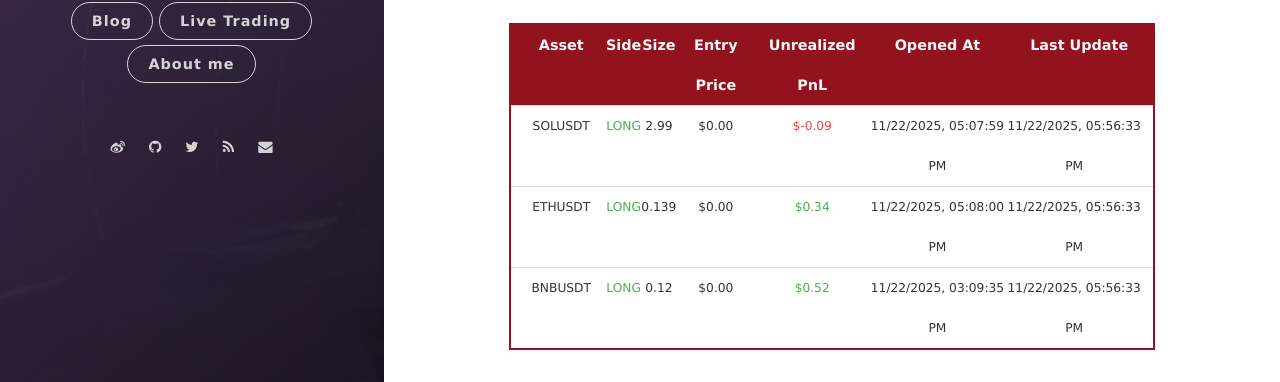
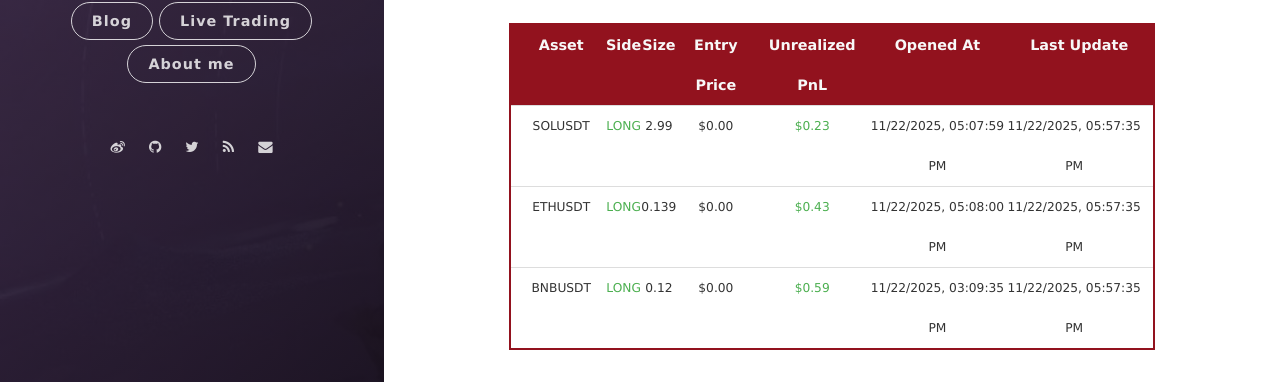
Before and after one commit to leeyegy/leeyegy.github.io, a Jekyll site: the page built from live-trading.html, in a window 1280 px wide and 1026 px high. Shown: the part 576-958 px from the top of the window. Built offline with Jekyll 4.4.1, drawn with Linux system fonts in a browser that asks for light colours; nearby versions of some CDN libraries.

Commit message:
AccountMonitor: refresh positions 2025-11-23T01:57:35+08:00

```diff
--- a/assets/data/binance/positions.json
+++ b/assets/data/binance/positions.json
@@ -4,26 +4,26 @@
     "side": "LONG",
     "size": 2.99,
     "entryPrice": 0.0,
-    "unrealizedPnl": -0.09499998,
+    "unrealizedPnl": 0.23476125,
     "openedAt": "2025-11-23T01:07:59+08:00",
-    "reportedAt": "2025-11-23T01:56:33+08:00"
+    "reportedAt": "2025-11-23T01:57:35+08:00"
   },
   {
     "symbol": "ETHUSDT",
     "side": "LONG",
     "size": 0.139,
     "entryPrice": 0.0,
-    "unrealizedPnl": 0.33559614,
+    "unrealizedPnl": 0.42883883,
     "openedAt": "2025-11-23T01:08:00+08:00",
-    "reportedAt": "2025-11-23T01:56:33+08:00"
+    "reportedAt": "2025-11-23T01:57:35+08:00"
   },
   {
     "symbol": "BNBUSDT",
     "side": "LONG",
     "size": 0.12,
     "entryPrice": 0.0,
-    "unrealizedPnl": 0.5244,
+    "unrealizedPnl": 0.5856,
     "openedAt": "2025-11-22T23:09:35+08:00",
-    "reportedAt": "2025-11-23T01:56:33+08:00"
+    "reportedAt": "2025-11-23T01:57:35+08:00"
   }
 ]
```
